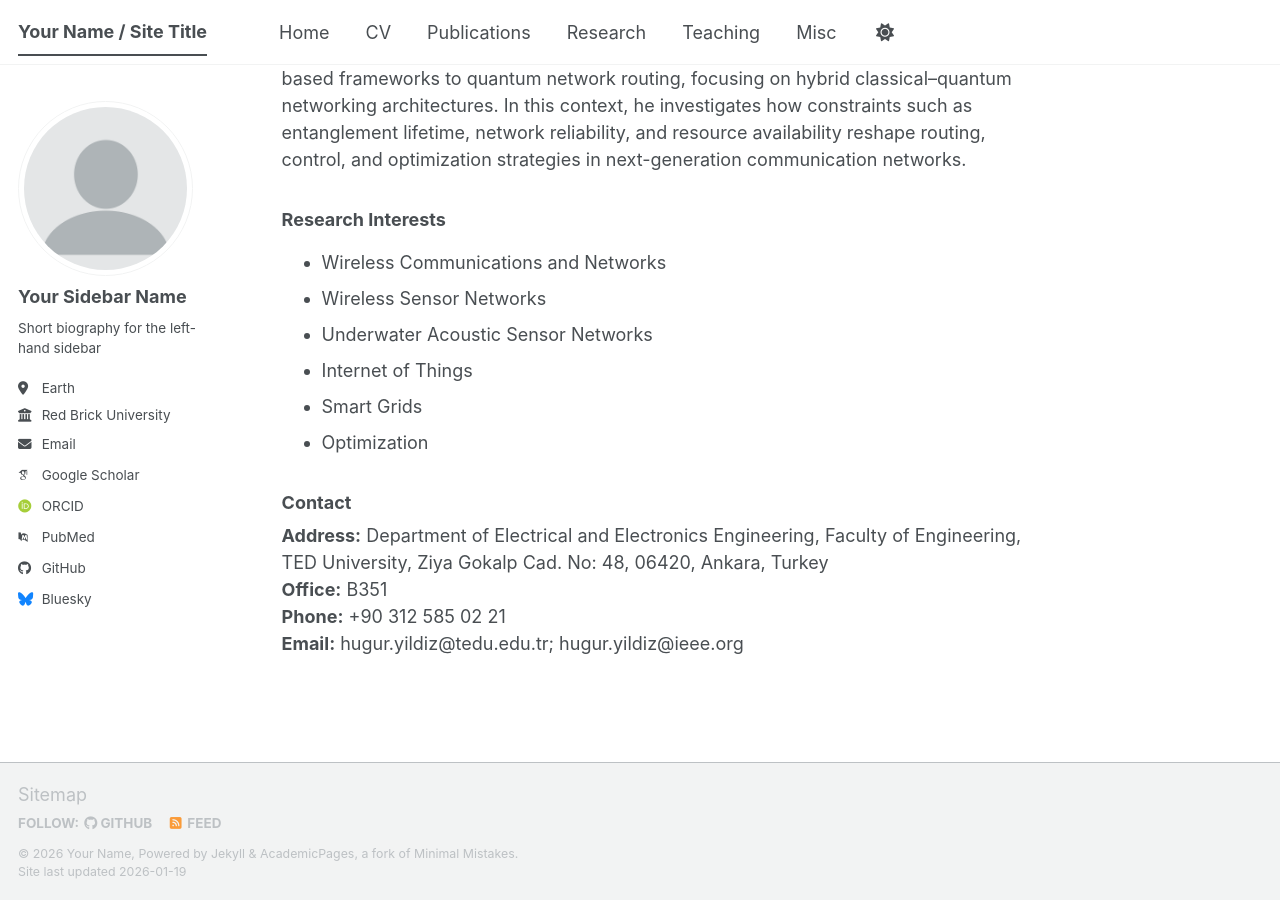
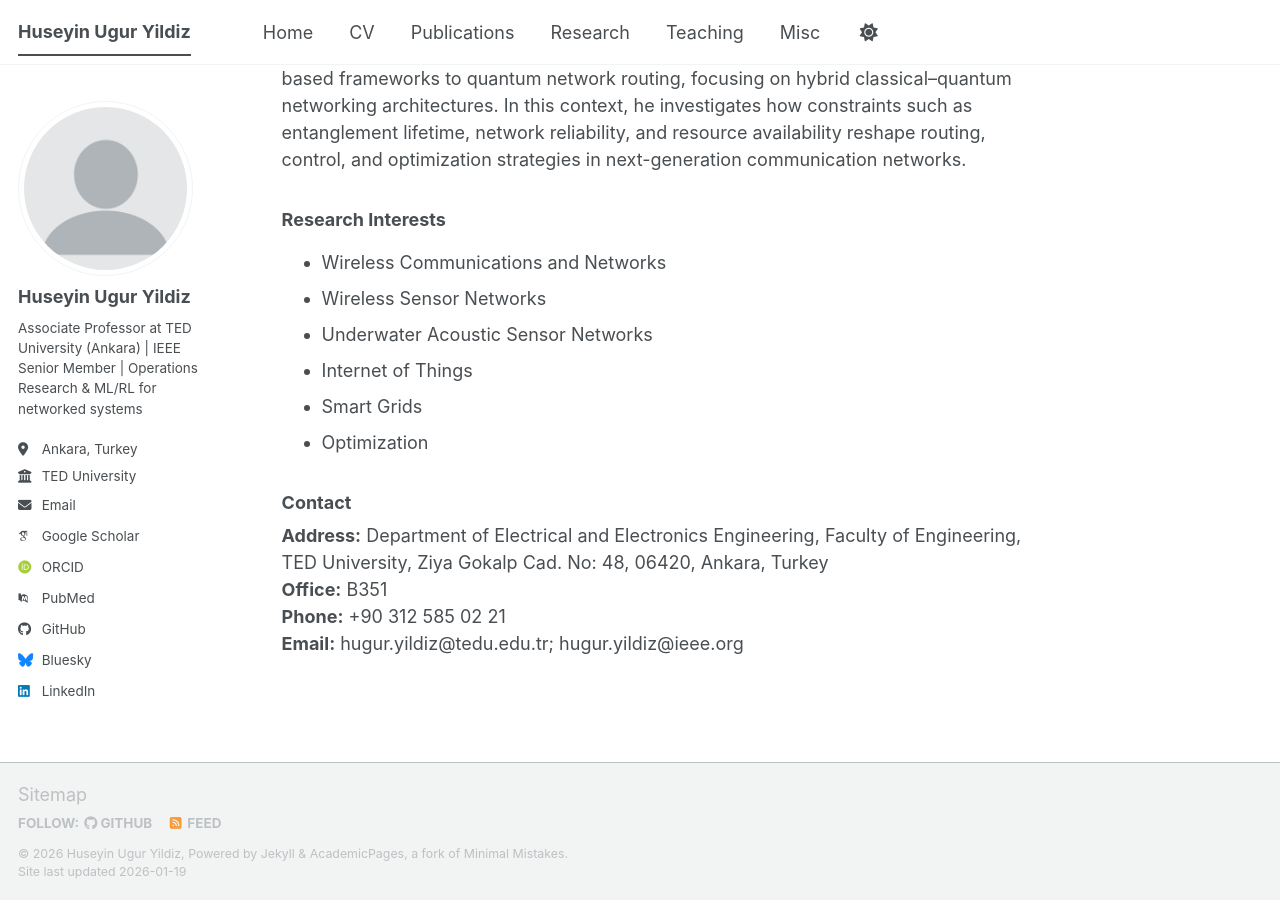
Before and after one commit to huguryildiz/huguryildiz.github.io, a Jekyll site: the page built from _pages/about.md, in a window 1280 px wide and 900 px high, scrolled down 866 px. Built offline with Jekyll 4.4.1, drawn with Linux system fonts in a browser that asks for light colours; some web fonts are replaced; a script bundle is joined from its source files by our own code; library files that are not in the unit come from our copies.

```diff
--- a/_config.yml
+++ b/_config.yml
@@ -9,14 +9,14 @@
 # Basic Site Settings
 locale                   : "en-US"
 site_theme               : "default" # The available themes options are "default", "air", "sunrise", "mint", "dirt" and "contrast"
-title                    : "Your Name / Site Title"
+title                    : "Huseyin Ugur Yildiz"
 title_separator          : "-"
-name                     : &name "Your Name"
-description              : &description "Your Name's academic portfolio"   # Update this with a general description of your site, this is the default if not overridden by a page
-url                      : https://academicpages.github.io # The base hostname & protocol for your site e.g. "https://[your GitHub username].github.io",
+name                     : &name "Huseyin Ugur Yildiz"
+description              : &description "Operations Research and Network Optimization for Wireless, Underwater, and Quantum Networks"   # Update this with a general description of your site, this is the default if not overridden by a page
+url                      : https://huguryildiz.github.io # The base hostname & protocol for your site e.g. "https://[your GitHub username].github.io",
                                                            # or if you already have some other page hosted on Github then use "https://[your GitHub username].github.io/[Your Repo Name]"
 baseurl                  : "" # the subpath of your site, e.g. "/blog"
-repository               : "academicpages/academicpages.github.io"
+repository               : "huguryildiz/huguryildiz.github.io"
 
 # Site Author - The following control what appear as part of the author content on the side bar.
 #               If a field is blank the icon and link will not appear, otherwise it will be shown.
@@ -24,13 +24,13 @@ repository               : "academicpages/academicpages.github.io"
 author:
   # Biographic information
   avatar           : "profile.png"
-  name             : "Your Sidebar Name"
+  name             : "Huseyin Ugur Yildiz"
   pronouns         : # example: "she/her"
-  bio              : "Short biography for the left-hand sidebar"
-  location         : "Earth"
-  employer         : "Red Brick University"
+  bio              : "Associate Professor at TED University (Ankara) | IEEE Senior Member | Operations Research & ML/RL for networked systems"
+  location         : "Ankara, Turkey"
+  employer         : "TED University"
   uri              : # URL
-  email            : "none@example.org"
+  email            : "hugur.yildiz@tedu.edu.tr"
 
   # Academic websites
   academia         : # URL
@@ -38,10 +38,10 @@ author:
   googlescholar    : "https://scholar.google.com/citations?user=PS_CX0AAAAAJ"
   inspire-hep      : # URL
   impactstory      : # URL
-  orcid            : "https://orcid.org/yourorcidurl"
+  orcid            : "https://orcid.org/"
   semantic         : # URL
   ssrn             : # URL
-  pubmed           : "https://www.ncbi.nlm.nih.gov/pubmed/?term=john+snow"
+  pubmed           : ""
   researchgate     : # URL
   scopus           : # URL
   zotero           : # URL
@@ -51,13 +51,13 @@ author:
   bitbucket        : # Username - Update with your username on the site
   codepen          : # Username
   dribbble         : # Username
-  github           : "academicpages"
+  github           : "huguryildiz"
   kaggle           : # Username
   stackoverflow    : # User number or user number and name (i.e., use "1" or "1/jeff-atwood")
 
   # Social media
   artstation       : # Username
-  bluesky          : "bsky.app" # Replace this with you Bluesky username
+  bluesky          : "" # Replace this with you Bluesky username
   facebook         : # Username
   flickr           : # Username
   foursquare       : # Username
@@ -66,7 +66,7 @@ author:
   keybase          : # Username
   instagram        : # Username
   lastfm           : # Username
-  linkedin         : # Username
+  linkedin         : "huguryildiz"
   mastodon         : # URL
   medium           : # URL
   pinterest        : # Username
```
Also changed, not shown: _pages/publications.html (deleted, +0 -33 lines), _pages/teaching.html (deleted, +0 -12 lines).
